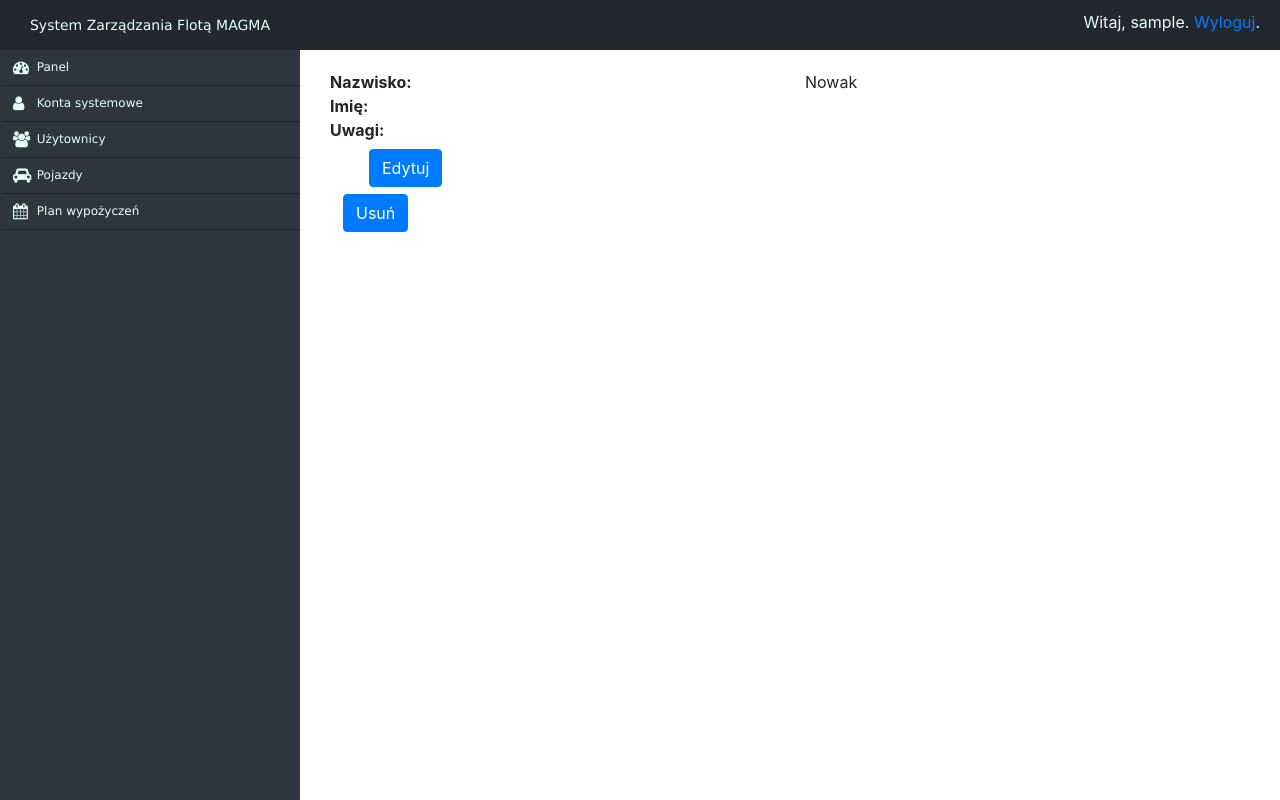
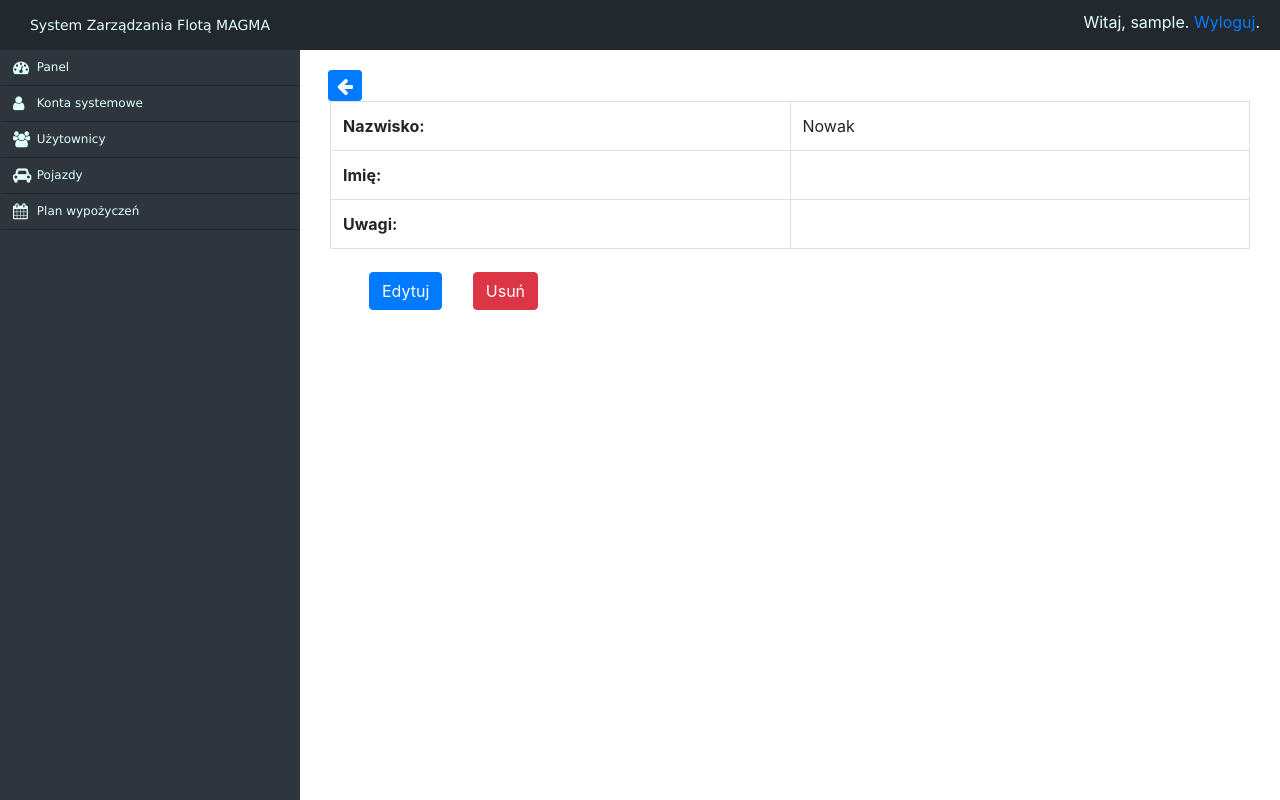
Before and after one commit to Delor4/Fleet_mng, a Django app: page /renter/1/ in a window 1280 px wide. Run offline with Django 3.2, Linux system fonts and the light colour scheme; the visitor is signed in with stand-in values (Sample User, id 1); data comes from the database, SQL or seed files in the repository; parts of the project's set-up code (start-up, migrations or seed data) failed here and were passed over; some libraries are stand-ins or nearby versions.

Commit message:
corrected buttons, some layouts

```diff
--- a/fleet_mng/static/fleet_mng/style.css
+++ b/fleet_mng/static/fleet_mng/style.css
@@ -165,7 +165,6 @@ body {
   display: block;
   text-align: right;
   font-size: 14px;
-  text-k
 }
 /* ------------------------------------------ */
 
@@ -175,7 +174,6 @@ body {
   text-align: center;
   font-size: 0.8em;
   width: 130px;
-  /* height: auto; */
   text-decoration: none;
   color: #fff;
   background-color: #000;
@@ -237,3 +235,27 @@ ul.item-list {
 .item_deleted {
     text-decoration: line-through;
 }
+
+#vehicle-table {
+  width: 100%;
+}
+
+#vehicle-table th {
+  width: 50%;
+}
+
+#vehicle-table td {
+  width: 50%;
+}
+
+#renter-table {
+  width: 100%;
+}
+
+#renter-table th {
+  width: 50%;
+}
+
+#renter-table td {
+  width: 50%;
+}
--- a/fleet_mng/static/fleet_mng/week_table.css
+++ b/fleet_mng/static/fleet_mng/week_table.css
@@ -1,6 +1,7 @@
 /* table layout */
 #week_table {
-    border-spacing: 0;
+  width: 100%;
+  border-spacing: 0;
 }
 #week_table td {
     padding: 0;
--- a/fleet_mng/templates/fleet_mng/_base.html
+++ b/fleet_mng/templates/fleet_mng/_base.html
@@ -10,7 +10,7 @@
     <link rel="stylesheet" type="text/css" href="{% static 'fleet_mng/style.css' %}">
     {% block css_link %}{% endblock %}
     <script src="{% static 'js/jquery-3.4.1.min.js' %}"></script>
-    <script type="text/javascript" src="https://cdnjs.cloudflare.com/ajax/libs/moment.js/2.22.2/moment.min.js"></script>
+    <script type="text/javascript" src="{% static 'js/moment.min.js' %}"></script>
     <script src="{% static 'js/tempusdominus-bootstrap-4.min.js' %}"></script>
     <link rel="stylesheet" type="text/css" href="{% static 'css/tempusdominus-bootstrap-4.min.css' %}">
     <title>{% block title %}MAGMA VMS - Vehicle Management System{% endblock %}</title>
@@ -27,52 +27,6 @@
 
   </div>
 {% comment %}
-              <!-- <nav class="navbar navbar-expand-lg navbar-light bg-light">
-                  {% block sidebar %}
-                  <div class="collapse navbar-collapse" id="navbarSupportedContent">
-                      <ul class="nav justify-content-end">
-                          <li class="nav-item">
-                            <a class="nav-link" href="/">Home</a>
-                          </li>
-                          {% if perms.fleet_mng.view_vehicle %}
-                          <li class="nav-item">
-                            <a class="nav-link" href="{% url 'fleet_mng:vehicles' %}">Vehicles</a>
-                          </li>
-                          {% endif %}
-                          {% if perms.fleet_mng.view_renter %}
-                          <li class="nav-item"><a class="nav-link" href="{% url 'fleet_mng:renters' %}">Renters</a></li>
-                          {% endif %}
-                          {% if perms.fleet_mng.view_rent %}
-                          <li class="nav-item"><a class="nav-link" href="{% url 'fleet_mng:rents' %}">Rents</a></li>
-                          {% endif %}
-                          {% if perms.fleet_mng.can_show_week %}
-                          <li class="nav-item"><a class="nav-link" href="{% url 'fleet_mng:week' %}">Week table</a></li>
-                          {% endif %}
-                          {% if perms.auth.view_user %}
-                          <li class="nav-item"><a class="nav-link" href="{% url 'fleet_mng:users' %}">Users</a></li>
-                          {% endif %}
-                      </ul>
-                  </div>
-                  {% endblock %}
-              </nav>-->
-
-
-
-              <!-- <li  data-toggle="collapse" data-target="#products" class="collapsed active">
-                <a href="#"><i class="fa fa-gift fa-lg"></i> UI Elements <span class="arrow"></span></a>
-              </li>
-              <ul class="sub-menu collapse" id="products">
-                  <li class="active"><a href="#">CSS3 Animation</a></li>
-                  <li><a href="#">General</a></li>
-                  <li><a href="#">Buttons</a></li>
-                  <li><a href="#">Tabs & Accordions</a></li>
-                  <li><a href="#">Typography</a></li>
-                  <li><a href="#">FontAwesome</a></li>
-                  <li><a href="#">Slider</a></li>
-                  <li><a href="#">Panels</a></li>
-                  <li><a href="#">Widgets</a></li>
-                  <li><a href="#">Bootstrap Model</a></li>
-              </ul> -->
 {% endcomment %}
 <script src="{% static 'js/popper.min.js' %}"></script>
 <script src="{% static 'js/bootstrap.min.js' %}"></script>
--- a/fleet_mng/templates/fleet_mng/rent.html
+++ b/fleet_mng/templates/fleet_mng/rent.html
@@ -2,7 +2,9 @@
 {% extends "fleet_mng/_base.html" %}
 {% block content %}
 {% load static %}
-<!-- <a href="{% url 'fleet_mng:week' %}"><button class="btn btn-primary btn-sm" type="button"><</button></a><br> -->
+<a href="{% url 'fleet_mng:week' %}">
+  <button class="btn btn-primary btn-sm" type="button"><i class="fa fa-arrow-left fa-lg"></i></button>
+</a>
 Od <b>{{ rent.from_date }}</b> do <b>{{ rent.to_date }}</b><br>
 <b>Pojazd: </b><a href="{% url 'fleet_mng:vehicle' rent.vehicle.id %}">{{ rent.vehicle }}</a><br>
     {%if rent.rented == 1 %} (użytkowany{%if rent.is_not_bring_back %} po terminie{% endif %}){% endif %}<br>
--- a/fleet_mng/templates/fleet_mng/renter.html
+++ b/fleet_mng/templates/fleet_mng/renter.html
@@ -2,39 +2,39 @@
 {% extends "fleet_mng/_base.html" %}
 {% block content %}
 {% load static %}
-<!-- <a href="{% url 'fleet_mng:renters' %}">
-    <button class="btn btn-primary btn-sm" type="button"><</button>
-</a> -->
+<a href="{% url 'fleet_mng:renters' %}">
+    <button class="btn btn-primary btn-sm" type="button"><i class="fa fa-arrow-left fa-lg"></i></button>
+</a>
 <div class="container">
-    <div class="row">
-        <div class="col field_name">
-            Nazwisko:
+  <div class="table-responsive">
+      <table class="table table-bordered" id="renter-table">
+        <tbody>
+          <tr>
+              <th>Nazwisko:</th>
+              <td>{{ renter.last_name }}</td>
+          </tr>
+
+          <tr>
+              <th>Imię:</th>
+              <td>{{ renter.first_name }}</td>
+          </tr>
+
+          <tr>
+              <th>Uwagi:</th>
+              <td>{{ renter.description }}</td>
+          </tr>
+        </tbody>
+      </table>
   </div>
-        <div class="col field_value">
-            {{ renter.last_name }}
-        </div>
-    </div>
-    <div class="row">
-        <div class="col field_name">
-            Imię:
-        </div>
-        <div class="col field_value">
-            {{ renter.first_name }}
-        </div>
-    </div>
-    <div class="row">
-        <div class="col field_name">
-            Uwagi:
-        </div>
-        <div class="col field_value">
-            {{ renter.description }}
-        </div>
-    </div>
+
     {% if perms.fleet_mng.change_renter %}
+    <div class="" style="display:inline-block;">
       <a href="{% url 'fleet_mng:renter_edit' renter.id%}" class="btn">
           <button class="btn btn-primary btn-xs" type="button">Edytuj</button>
       </a>
+    </div>
     {% endif %}
+    <div class="" style="display:inline-block;">
       {% if perms.fleet_mng.delete_renter%}
       <script src="{% static 'fleet_mng/form_helpers.js' %}"></script>
       <form method=post name="delete_form" action="{% url 'fleet_mng:renter_delete' renter.id %}"
@@ -42,8 +42,13 @@
         {% csrf_token %}
         <input type=hidden name="delete" value="{% if renter.deleted == 1 %}0{% else %}1{% endif %}"/>
         <input type=hidden name="confirm" value="0"/>
-    <button type="submit" class="btn btn-primary">{% if renter.deleted == 1 %}Przywróć{% else %}Usuń{% endif %}</button>
+        {% if renter.deleted == 1 %}
+        <button type="submit" class="btn btn-warning">Przywróć</button>
+        {% else %}
+        <button type="submit" class="btn btn-danger">Usuń</button>
+        {% endif %}
       </form>
       {% endif %}
     </div>
+</div>
 {% endblock %}
--- a/fleet_mng/templates/fleet_mng/renters.html
+++ b/fleet_mng/templates/fleet_mng/renters.html
@@ -1,7 +1,9 @@
 {# Wyświetlenie listy wypożyczających #}
 {% extends "fleet_mng/_base.html" %}
 {% block content %}
-<!-- <a href="{% url 'fleet_mng:week' %}"><button class="btn btn-primary btn-sm" type="button"><</button></a><br> -->
+<a href="{% url 'fleet_mng:week' %}">
+  <button class="btn btn-primary btn-sm" type="button"><i class="fa fa-arrow-left fa-lg"></i></button>
+</a>
 {% if perms.fleet_mng.add_renter %}
 <a href="{% url 'fleet_mng:renter_new' %}" class="btn">
   <button class="btn btn-primary btn-sm" type="button">Nowy wypożyczający</button>
--- a/fleet_mng/templates/fleet_mng/rents.html
+++ b/fleet_mng/templates/fleet_mng/rents.html
@@ -1,7 +1,9 @@
 {# Wyświetlenie listy wypożyczeń #}
 {% extends "fleet_mng/_base.html" %}
 {% block content %}
-<!-- <a href="{% url 'fleet_mng:week' %}"><button class="btn btn-primary btn-sm" type="button"><</button></a><br> -->
+<a href="{% url 'fleet_mng:week' %}">
+  <button class="btn btn-primary btn-sm" type="button"><i class="fa fa-arrow-left fa-lg"></i></button>
+</a>
 {% if perms.fleet_mng.add_rent %}
 <a href="{% url 'fleet_mng:rent_form' %}" class="btn">
   <button class="btn btn-primary btn-xs" type="button">Nowe wypożyczenie</button>
--- a/fleet_mng/templates/fleet_mng/user.html
+++ b/fleet_mng/templates/fleet_mng/user.html
@@ -1,9 +1,9 @@
 {# Wyświetlenie danych konkretnego użyszkodnika #}
 {% extends "fleet_mng/_base.html" %}
 {% block content %}
-<!-- <a href="{% url 'fleet_mng:users' %}">
-    <button class="btn btn-primary btn-sm" type="button"><</button>
-</a> -->
+<a href="{% url 'fleet_mng:users' %}">
+    <button class="btn btn-primary btn-sm" type="button"><i class="fa fa-arrow-left fa-lg"></i></button>
+</a>
 <div class="container">
     <div class="row">
         <div class="col field_name">
--- a/fleet_mng/templates/fleet_mng/users.html
+++ b/fleet_mng/templates/fleet_mng/users.html
@@ -1,7 +1,9 @@
 {# Wyświetlenie listy użyszkodników #}
 {% extends "fleet_mng/_base.html" %}
 {% block content %}
-
+<a href="{% url 'fleet_mng:week' %}">
+  <button class="btn btn-primary btn-sm" type="button"><i class="fa fa-arrow-left fa-lg"></i></button>
+</a>
 {% if perms.auth.add_user %}
 <a href="{% url 'fleet_mng:user_new' %}" class="btn">
     <button class="btn btn-primary btn-xs" type="button">Nowy użytkownik</button>
--- a/fleet_mng/templates/fleet_mng/vehicles.html
+++ b/fleet_mng/templates/fleet_mng/vehicles.html
@@ -1,7 +1,9 @@
 {# Wyświetlenie listy pojazdów #}
 {% extends "fleet_mng/_base.html" %}
 {% block content %}
-<a href="{% url 'fleet_mng:week' %}"><button class="btn btn-primary btn-sm" type="button"><</button></a><br>
+<a href="{% url 'fleet_mng:week' %}">
+  <button class="btn btn-primary btn-sm" type="button"><i class="fa fa-arrow-left fa-lg"></i></button>
+</a>
 {% if perms.fleet_mng.add_vehicle %}
 <a href="{% url 'fleet_mng:vehicle_new' %}" class="btn">
   <button class="btn btn-primary btn-sm" type="button">Nowy pojazd</button>
```
Also changed, not shown: fleet_mng/templates/fleet_mng/vehicle.html (+3 -4 lines), fleet_mng/templates/fleet_mng/week.html (+4 -4 lines). Lines whose indentation alone changed are shown as unchanged.
